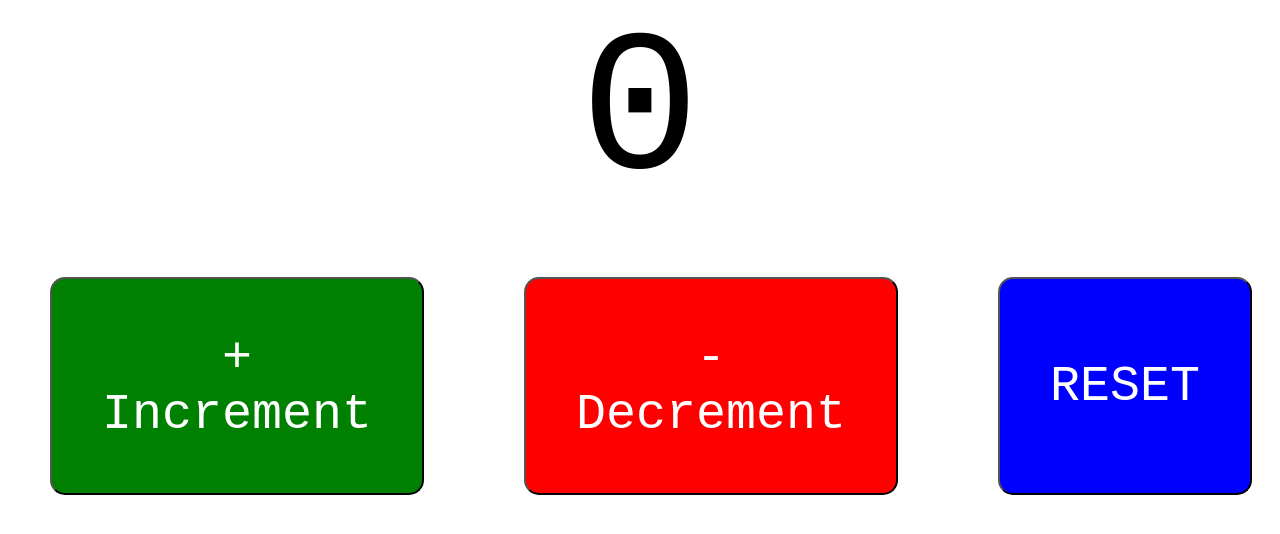
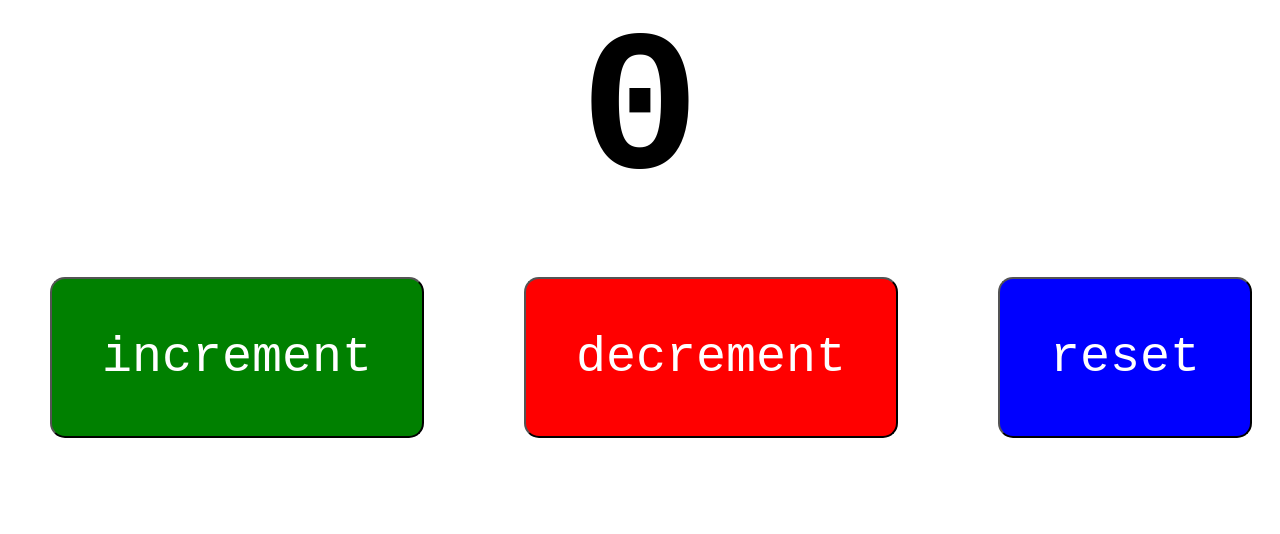
Before and after one commit to rahulabde/react-project, a React (Create React App) app: page / in a window 1280 px wide. Shown: the top 534 px of the page. Built offline with nearby package versions, Linux system fonts and the light colour scheme.

Commit message:
counter application using function based component

```diff
--- a/src/App.jsx
+++ b/src/App.jsx
@@ -1,31 +1,28 @@
-import React, { Component } from 'react'
-import  style from "./app.module.css"
+import React from 'react'
+import "./global1.css"
 
-export default class App extends Component {
-    constructor(){
-        super()
-        this.state={count:0}
-    }
-    handleIncrement=()=>{
-        this.setState({count:this.state.count+1})
-    }
-    handleDecrement=()=>{
-        this.setState({count:this.state.count-1})
-    }
-    handleReset=()=>{
-        this.setState({count:0})
-    }
-  render() {
-    return (<> <center>
-      <div className={style.main}>{this.state.count} </div>
-      <div className={style.btn}>
-        <button className={style.btn1} onClick={this.handleIncrement}>+ Increment</button>
-        <button className={style.btn2}onClick={this.handleDecrement}>- Decrement</button>
-        <button className={style.btn3}onClick={this.handleReset}>RESET</button>
-      </div>
+const App=()=>{
+  let[count,setcount]=React.useState(0)
+  let handleincrement=()=>{
+    setcount(count+1)
+  }
+  let handledecrement=()=>{
+    setcount(count-1)
+  }
+  let handlereset=()=>{
+    setcount(0)
+  }
+  return(
+    <> <div className='main'>
+   <center> <h1>{count}</h1></center>
+   </div>
+   <div className='buttons'>
+    <button className='btn1' onClick={handleincrement}>increment</button>
+    <button className='btn2' onClick={ handledecrement}>decrement</button>
+    <button  className='btn3' onClick={handlereset}>reset</button>
+    </div>
+    </>
+  )
 
-      </center>
-      </>
-    )
-  }
 }
+export default App
--- /dev/null
+++ b/src/global1.css
@@ -0,0 +1,72 @@
+*{
+    margin: 0;
+    padding: 0;
+    box-sizing: border-box;
+    font-family: 'Courier New', Courier, monospace;
+}
+.btn1{
+    font-size: 50px;
+    font-weight: 500;
+    padding: 50px;
+    margin: 50px;
+    width: 400px;
+    cursor: pointer;
+    border-radius: 15px;
+    color: white;
+    background-color: green;
+    box-shadow: 10px 10px 10px -1px rgba(red, green, blue, alpha);
+
+}
+.btn2{
+    font-size: 50px;
+    font-weight: 500;
+    padding: 50px;
+    margin: 50px;
+    width: 400px;
+    cursor: pointer;
+    border-radius: 15px;
+    color: white;
+    background-color: red;
+    box-shadow: 10px 10px 10px -1px rgba(red, green, blue, alpha);
+
+}
+.btn3{
+    font-size: 50px;
+    font-weight: 500;
+    padding: 50px;
+    margin: 50px;
+    width: 400px;
+    cursor: pointer;
+    border-radius: 15px;
+    color: white;
+    background-color: blue;
+    box-shadow: 10px 10px 10px -1px rgba(red, green, blue, alpha);
+
+}
+
+.btn1:hover{
+    transition: 0.1s;
+    background-color: black;
+
+}
+.btn2{
+    transition: 0.2s;
+}
+.btn2:hover{
+    background-color: black;
+}
+.btn3{
+    transition: 0.2s;
+}
+.btn3:hover{
+    background-color: black;
+}
+.btn{
+    display: flex;
+}
+.main{
+    font-size: 100px;
+}
+.buttons{
+    display: flex
+}
```
